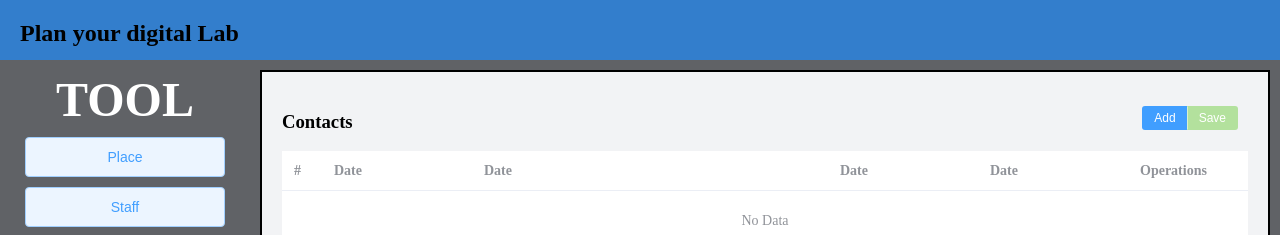
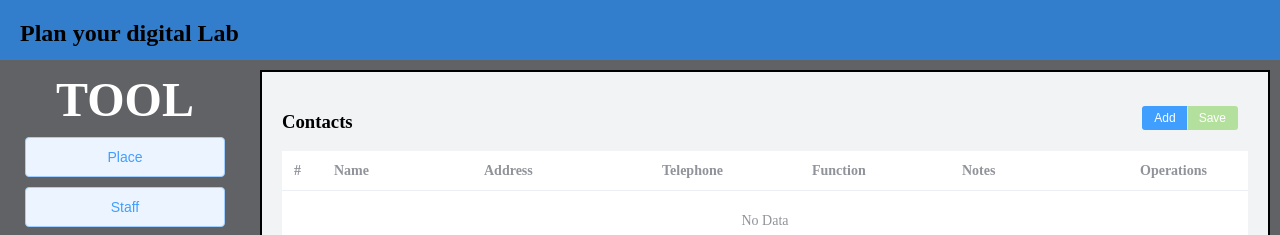
Before and after one commit to PassiDel/digilab, a Vue app: page /#/contacts in a window 1280 px wide. Shown: the top 235 px of the page. Built offline with nearby package versions, Linux system fonts and the light colour scheme.

Commit message:
add cols to pages

```diff
--- a/src/pages/contacts.vue
+++ b/src/pages/contacts.vue
@@ -5,10 +5,11 @@ import Table from "../components/table.vue";
 const path = 'contacts'
 const title = 'Contacts'
 const column = [
-  {key: 'date', label: 'Date', width: 150, fix: 'left'},
-  {key: 'name', label: 'Date', width: 'auto'},
-  {key: 'state', label: 'Date', width: 150},
-  {key: 'tag', label: 'Date', width: 150, fix: 'right'},
+  {key: 'name', label: 'Name', width: 150},
+  {key: 'address', label: 'Address', width: 'auto'},
+  {key: 'tel', label: 'Telephone', width: 150},
+  {key: 'function', label: 'Function', width: 150},
+  {key: 'notes', label: 'Notes', width: 'auto'},
 ]
 </script>
 
--- a/src/pages/fundings.vue
+++ b/src/pages/fundings.vue
@@ -5,13 +5,13 @@ import Table from "../components/table.vue";
 const path = 'fundings'
 const title = 'Fundings'
 const column = [
+    // name, €, von, bis
   {key: 'date', label: 'Date', width: 150, fix: 'left'},
-  {key: 'name', label: 'Date', width: 'auto'},
-  {key: 'state', label: 'Date', width: 'auto'},
-  {key: 'city', label: 'Date', width: 'auto'},
-  {key: 'address', label: 'Date', width: 'auto'},
-  {key: 'zip', label: 'Zip', width: 'auto'},
-  {key: 'tag', label: 'Date', width: 80, fix: 'right'},
+  {key: 'money', label: 'Money', width: 150},
+  {key: 'name', label: 'Name', width: 'auto'},
+  {key: 'fromm', label: 'From', width: 150},
+  {key: 'from', label: 'From date', width: 150},
+  {key: 'to', label: 'To date', width: 150},
 ]
 </script>
 
--- a/src/pages/furniture.vue
+++ b/src/pages/furniture.vue
@@ -5,6 +5,7 @@ import Table from "../components/table.vue";
 const path = 'furniture'
 const title = 'Furniture'
 const column = [
+  // typ, preis, stück
   {key: 'date', label: 'Date', width: 150, fix: 'left'},
   {key: 'name', label: 'Date', width: 'auto'},
   {key: 'state', label: 'Date', width: 150},
--- a/src/pages/hardware.vue
+++ b/src/pages/hardware.vue
@@ -5,6 +5,7 @@ import Table from "../components/table.vue";
 const path = 'hardware'
 const title = 'Hardware'
 const column = [
+    // typ, marke, preis, stück
   {key: 'date', label: 'Date', width: 150, fix: 'left'},
   {key: 'name', label: 'Date', width: 'auto'},
   {key: 'state', label: 'Date', width: 150},
--- a/src/pages/marketing.vue
+++ b/src/pages/marketing.vue
@@ -5,10 +5,11 @@ import Table from "../components/table.vue";
 const path = 'marketing'
 const title = 'Marketing'
 const column = [
-  {key: 'date', label: 'Date', width: 150, fix: 'left'},
-  {key: 'name', label: 'Date', width: 'auto'},
-  {key: 'state', label: 'Date', width: 150},
-  {key: 'tag', label: 'Date', width: 150, fix: 'right'},
+  {key: 'provider', label: 'Provider', width: 150, fix: 'left'},
+  {key: 'type', label: 'Type', width: 150},
+  {key: 'reach', label: 'Reach', width: 150},
+  {key: 'cost', label: 'Cost', width: 150},
+  {key: 'notes', label: 'Notes', width: 'auto'},
 ]
 </script>
 
--- a/src/pages/network.vue
+++ b/src/pages/network.vue
@@ -5,10 +5,12 @@ import Table from "../components/table.vue";
 const path = 'network'
 const title = 'Network'
 const column = [
-  {key: 'date', label: 'Date', width: 150, fix: 'left'},
-  {key: 'name', label: 'Date', width: 'auto'},
-  {key: 'state', label: 'Date', width: 150},
-  {key: 'tag', label: 'Date', width: 150, fix: 'right'},
+  {key: 'name', label: 'Name', width: 150, fix: 'left'},
+  {key: 'area', label: 'Area', width: 150},
+  {key: 'address', label: 'Address', width: 'auto'},
+  {key: 'email', label: 'Email', width: 150},
+  {key: 'tel', label: 'Telephone', width: 150},
+  {key: 'Notes', label: 'Notes', width: 'auto'},
 ]
 </script>
 
--- a/src/pages/place.vue
+++ b/src/pages/place.vue
@@ -5,10 +5,12 @@ import Table from "../components/table.vue";
 const path = 'place'
 const title = 'Place'
 const column = [
-  {key: 'date', label: 'Date', width: 150, fix: 'left'},
-  {key: 'name', label: 'Date', width: 'auto'},
-  {key: 'state', label: 'Date', width: 150},
-  {key: 'tag', label: 'Date', width: 150, fix: 'right'},
+  {key: 'address', label: 'Address', width: 'auto'},
+  {key: 'total', label: 'Total sqm', width: 150},
+  {key: 'usable', label: 'Usable sqm', width: 150},
+  {key: 'rooms', label: 'Rooms', width: 150},
+  {key: 'price', label: 'Price / month', width: 150},
+  {key: 'notes', label: 'Notes', width: 'auto'},
 ]
 </script>
 
--- a/src/pages/staff.vue
+++ b/src/pages/staff.vue
@@ -5,10 +5,12 @@ import Table from "../components/table.vue";
 const path = 'staff'
 const title = 'Staff'
 const column = [
-  {key: 'date', label: 'Date', width: 150, fix: 'left'},
-  {key: 'name', label: 'Date', width: 'auto'},
-  {key: 'state', label: 'Date', width: 150},
-  {key: 'tag', label: 'Date', width: 150, fix: 'right'},
+  {key: 'name', label: 'Name', width: 150, fix: 'left'},
+  {key: 'address', label: 'Address', width: 'auto'},
+  {key: 'email', label: 'Email', width: 150},
+  {key: 'tel', label: 'Telephone', width: 150},
+  {key: 'salary', label: 'Salary', width: 150},
+  {key: 'position', label: 'Position', width: 150, fix: 'right'},
 ]
 </script>
 
--- a/src/pages/workshops.vue
+++ b/src/pages/workshops.vue
@@ -5,10 +5,12 @@ import Table from "../components/table.vue";
 const path = 'workshops'
 const title = 'Workshops'
 const column = [
-  {key: 'date', label: 'Date', width: 150, fix: 'left'},
-  {key: 'name', label: 'Date', width: 'auto'},
-  {key: 'state', label: 'Date', width: 150},
-  {key: 'tag', label: 'Date', width: 150, fix: 'right'},
+  {key: 'type', label: 'Type', width: 150, fix: 'left'},
+  {key: 'name', label: 'name', width: 'auto'},
+  {key: 'responsible', label: 'Responsible', width: 150},
+  {key: 'max', label: 'Max students', width: 150},
+  {key: 'date', label: 'Date', width: 150},
+  {key: 'duration', label: 'Duration', width: 150},
 ]
 </script>
 
```
